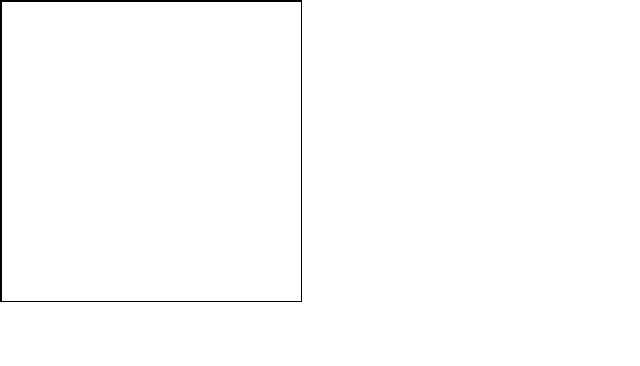
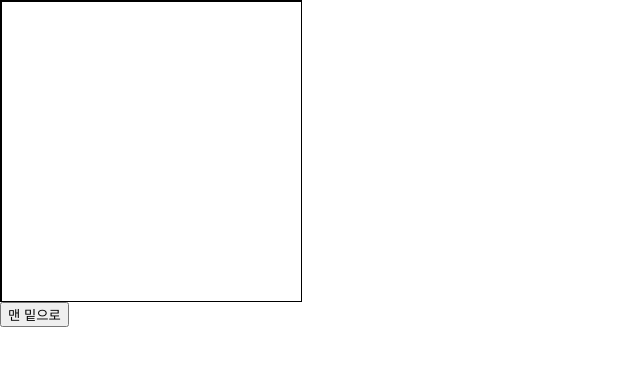
Before and after one commit to hihello119/react, a React (Create React App) app in the folder chapter5/: page / in a window 1280 px wide. Shown: the top 366 px of the page, without its empty margins (0-640 px from the left). Built offline with nearby package versions, Linux system fonts and the light colour scheme.

Commit message:
[Chapter 5] 스크롤 맨 밑으로 기능 추가

```diff
--- a/chapter5/src/App.js
+++ b/chapter5/src/App.js
@@ -5,7 +5,10 @@ class App extends Component {
   render() {
     return (
       <div>
-        <ScrollBox />
+        <ScrollBox ref={(ref) => (this.scrollBox = ref)} />
+        <button onClick={() => this.scrollBox.scrollToBottom()}>
+          맨 밑으로
+        </button>
       </div>
     );
   }
--- a/chapter5/src/ScrollBox.js
+++ b/chapter5/src/ScrollBox.js
@@ -1,6 +1,16 @@
 import React, { Component } from "react";
 
 class ScrollBox extends Component {
+  scrollToBottom = () => {
+    const { scrollHeight, clientHeight } = this.box;
+    /* 앞 코드에는 비구조화 할당 문법을 사용했습니다.
+           다음 코드와 같은 의미입니다.
+           const scrollHeight = this.box.scrollHeight;
+           const clientHeight = this.box.cliengHeight;
+        */
+    this.box.scrollTop = scrollHeight - clientHeight;
+  };
+
   render() {
     const style = {
       border: "1px solid black",
```
